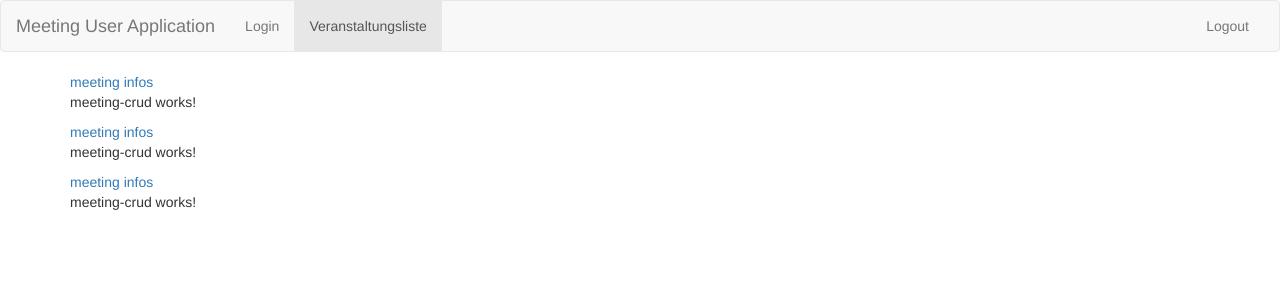
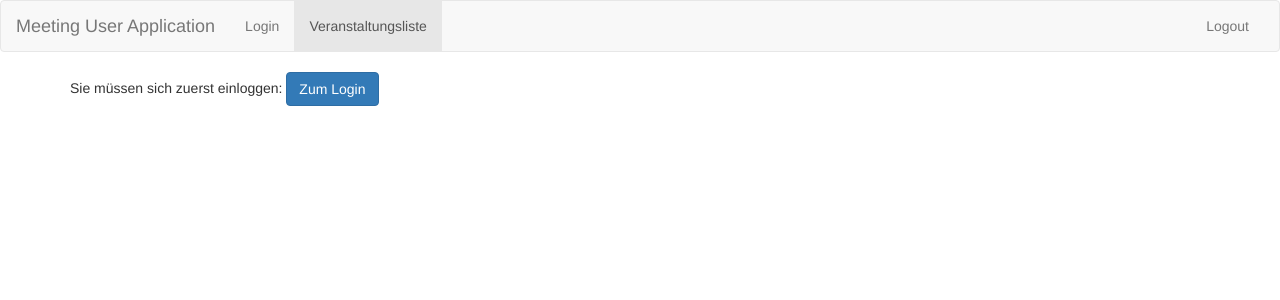
Before and after one commit to V-Peters/Angular, an Angular app: page /meeting/list in a window 1280 px wide. Shown: the top 300 px of the page. Built offline with nearby package versions, Linux system fonts and the light colour scheme.

Commit message:
added provisional login

```diff
--- a/src/app/header/header.component.html
+++ b/src/app/header/header.component.html
@@ -10,7 +10,7 @@
           <li routerLinkActive="active"><a routerLink="/meeting/list">Veranstaltungsliste</a></li>
         </ul>
         <ul class="nav navbar-nav navbar-right">
-          <li><a routerLink="/logout">Logout</a></li></ul>
+          <li><a routerLink="/logout" (click)="onLogout()">Logout</a></li></ul>
         </div>
     </div>
   </nav>
--- a/src/app/header/header.component.ts
+++ b/src/app/header/header.component.ts
@@ -12,4 +12,8 @@ export class HeaderComponent implements OnInit {
   ngOnInit(): void {
   }
 
+  onLogout() {
+    localStorage.setItem('login', 'false');
+  }
+
 }
--- a/src/app/login/login.component.html
+++ b/src/app/login/login.component.html
@@ -4,6 +4,6 @@
     <div class="col-md-6">
         <p>Username form here</p>
         <p>Password form here</p>
-        <button type="submit" class="btn btn-primary" routerLink="/meeting/list">Login</button>
+        <button type="submit" (click)="onLogin()" class="btn btn-primary" routerLink="/meeting/list">Login</button>
     </div>
 </div>
--- a/src/app/login/login.component.ts
+++ b/src/app/login/login.component.ts
@@ -12,4 +12,8 @@ export class LoginComponent implements OnInit {
   ngOnInit(): void {
   }
 
+  onLogin() {
+    localStorage.setItem('login', 'true');
+  }
+
 }
--- a/src/app/meeting-list/meeting-list.component.html
+++ b/src/app/meeting-list/meeting-list.component.html
@@ -1,3 +1,7 @@
-<app-meeting></app-meeting>
-<app-meeting></app-meeting>
-<app-meeting></app-meeting>
+<div *ngIf="showMeetings">
+    <app-meeting *ngFor="let meeting of meetings"></app-meeting>
+</div>
+<div *ngIf="!showMeetings">
+    Sie müssen sich zuerst einloggen:
+    <button class="btn btn-primary" routerLink="/login">Zum Login</button>
+</div>
--- a/src/app/meeting-list/meeting-list.component.ts
+++ b/src/app/meeting-list/meeting-list.component.ts
@@ -19,13 +19,24 @@ export class MeetingListComponent implements OnInit {
       'Name2',
       'Datum2',
       'Uhrzeit2',
+      true
+    ),
+    new Meeting(
+      'Name3',
+      'Datum3',
+      'Uhrzeit3',
       false
     )
   ];
 
+  showMeetings = false;
+
   constructor() { }
 
   ngOnInit(): void {
+    if (localStorage.getItem('login') === 'true') {
+      this.showMeetings = true;
+    }
   }
 
 }
```
